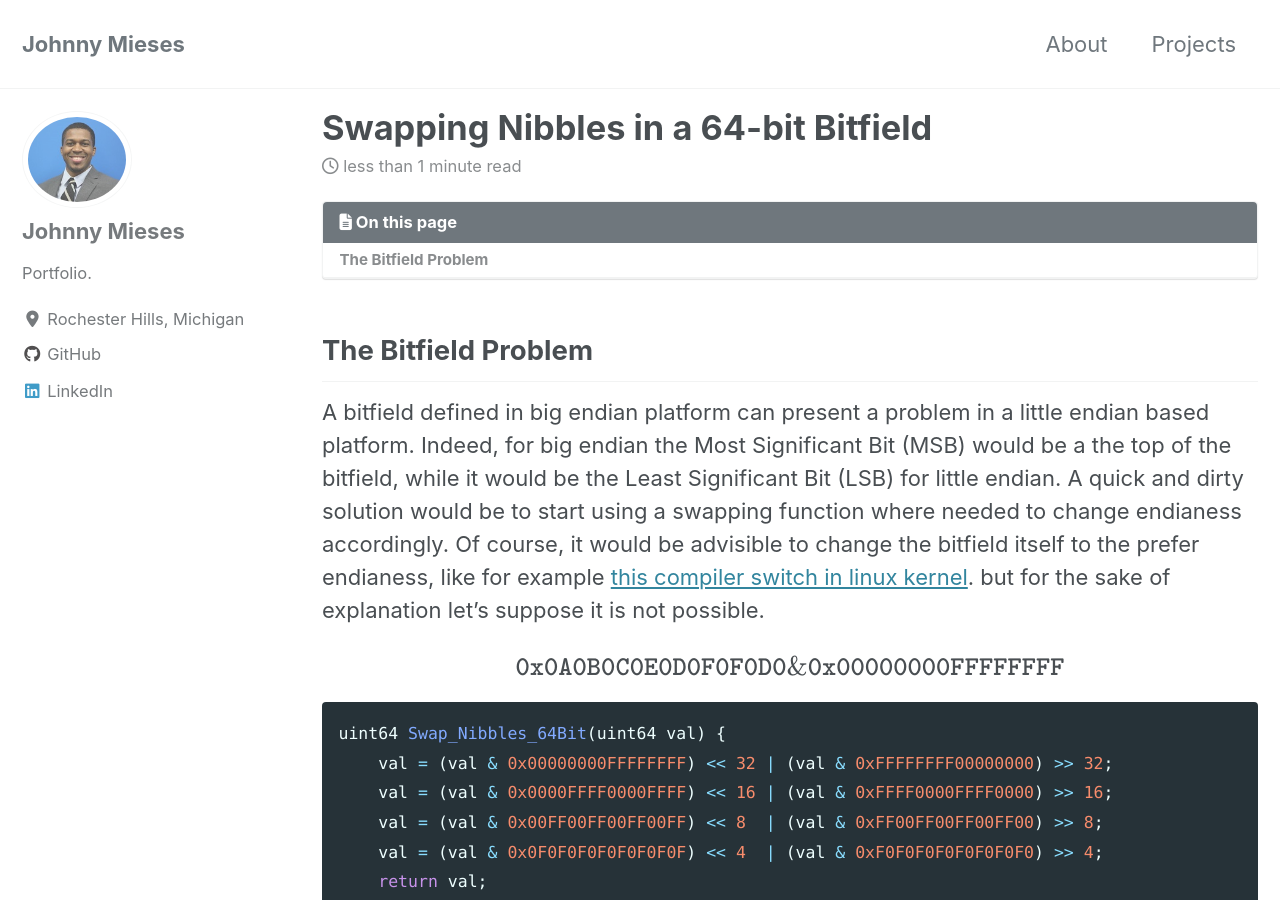
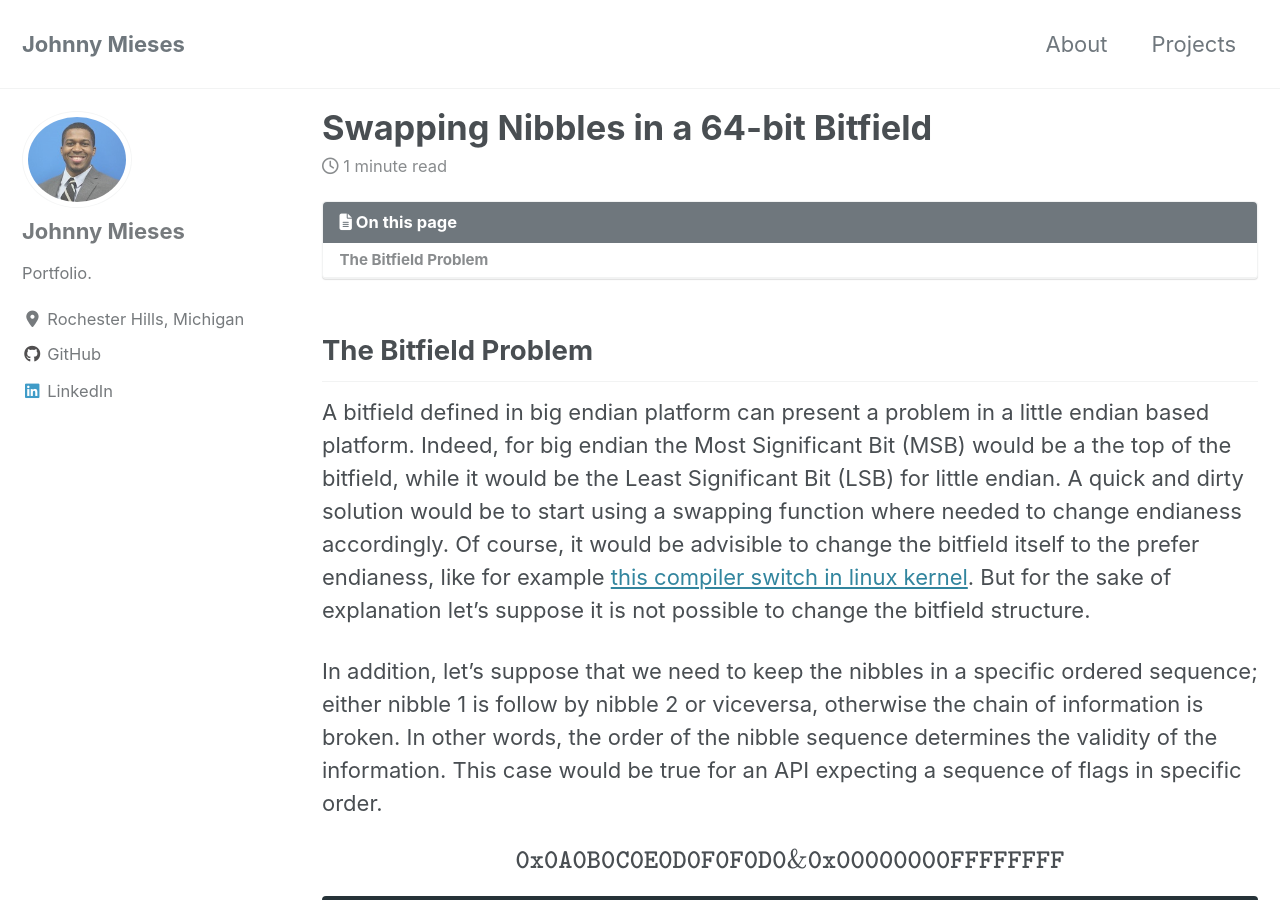
Before and after one commit to jmieses/jmportfolio.github.io, a Jekyll site: the page built from _posts/2020-04-24-Swapping-Nibbles-in-64-bitfield.md, in a window 1280 px wide and 900 px high. Built offline with Jekyll 4.4.1, drawn with Linux system fonts in a browser that asks for light colours; cached includes are drawn as plain includes; nearby versions of some CDN libraries; formulas are drawn with MathJax 3.

Commit message:
post update

```diff
--- a/_posts/2020-04-24-Swapping-Nibbles-in-64-bitfield.md
+++ b/_posts/2020-04-24-Swapping-Nibbles-in-64-bitfield.md
@@ -11,7 +11,9 @@ classes: wide
 ## The Bitfield Problem
 
 
-A bitfield defined in big endian platform can present a problem in a little endian based platform. Indeed, for big endian the Most Significant Bit (MSB) would be a the top of the bitfield, while it would be the Least Significant Bit (LSB) for little endian. A quick and dirty solution would be to start using a swapping function where needed to change endianess accordingly. Of course, it would be advisible to change the bitfield itself to the prefer endianess, like for example [this compiler switch in linux kernel](http://lxr.linux.no/linux+v2.6.38/include/linux/ip.h). but for the sake of explanation let's suppose it is not possible.
+A bitfield defined in big endian platform can present a problem in a little endian based platform. Indeed, for big endian the Most Significant Bit (MSB) would be a the top of the bitfield, while it would be the Least Significant Bit (LSB) for little endian. A quick and dirty solution would be to start using a swapping function where needed to change endianess accordingly. Of course, it would be advisible to change the bitfield itself to the prefer endianess, like for example [this compiler switch in linux kernel](http://lxr.linux.no/linux+v2.6.38/include/linux/ip.h). But for the sake of explanation let's suppose it is not possible to change the bitfield structure.
+
+In addition, let's suppose that we need to keep the nibbles in a specific ordered sequence; either nibble 1 is follow by nibble 2 or viceversa, otherwise the chain of information is broken. In other words, the order of the nibble sequence determines the validity of the information. This case would be true for an API expecting a sequence of flags in specific order.
 
 $$ \texttt{0x0A0B0C0E0D0F0F0D0} \& \texttt{0x00000000FFFFFFFF}  $$
 
```
